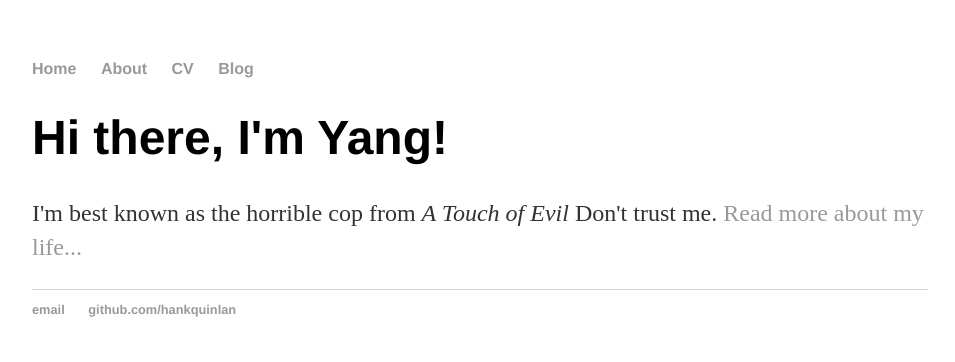
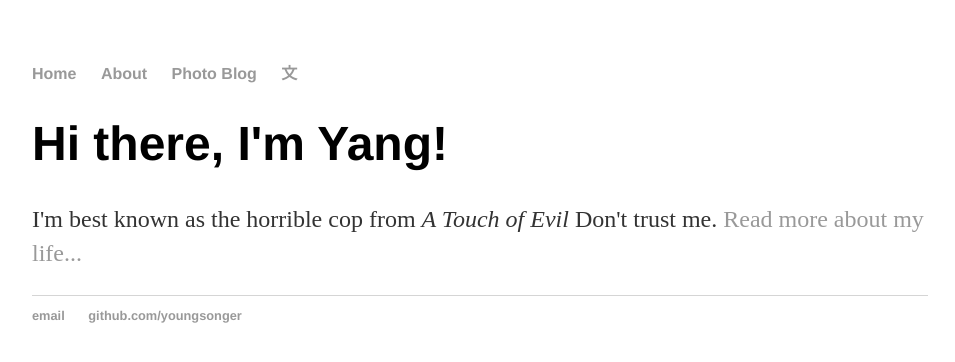
Before and after one commit to ysx4/ysx4.github.io, a Jekyll site: the page built from index.html, in a window 1280 px wide. Shown: the top 362 px of the page, without its empty margins (160-1115 px from the left). Built offline with Jekyll 4.4.1, drawn with Linux system fonts in a browser that asks for light colours.

Commit message:
Update default.html

```diff
--- a/_layouts/default.html
+++ b/_layouts/default.html
@@ -10,8 +10,8 @@
 	    		<ul>
 	        		<li><a href="/">Home</a></li>
 		        	<li><a href="/about">About</a></li>
-	        		<li><a href="/cv">CV</a></li>
-	        		<li><a href="/blog">Blog</a></li>
+	        		<li><a href="/cv">Photo Blog</a></li>
+	        		<li><a href="/blog">文</a></li>
 	    		</ul>
 			</nav>
 			<div class="container">
@@ -21,8 +21,8 @@
 			</div><!-- /.container -->
 			<footer>
 	    		<ul>
-	        		<li><a href="mailto:hankquinlanhub@gmail.com">email</a></li>
-	        		<li><a href="https://github.com/hankquinlan">github.com/hankquinlan</a></li>
+	        		<li><a href="mailto:youngsonger@gmail.com">email</a></li>
+	        		<li><a href="https://github.com/youngsonger">github.com/youngsonger</a></li>
 				</ul>
 			</footer>
 		</body>
```
